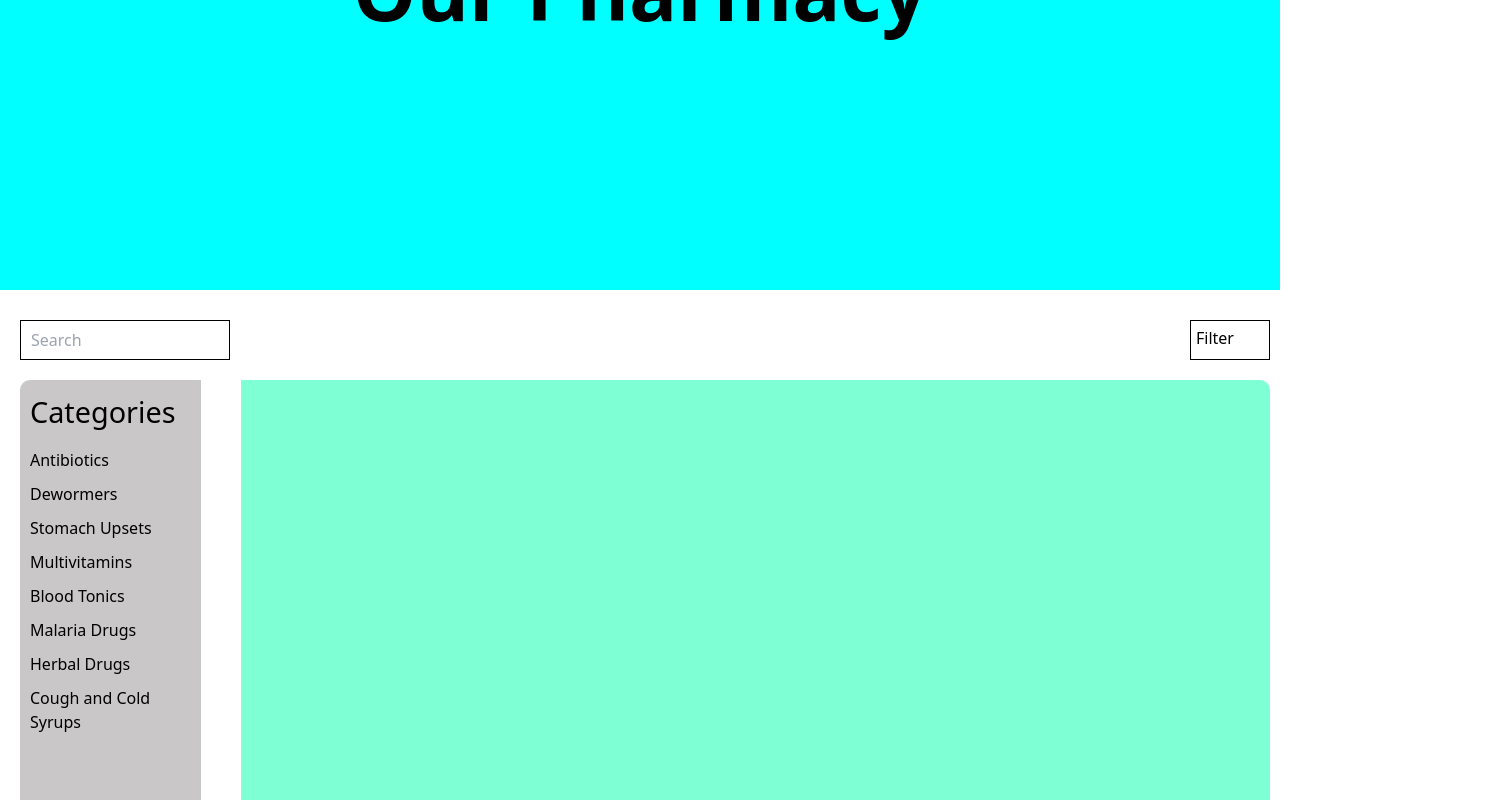
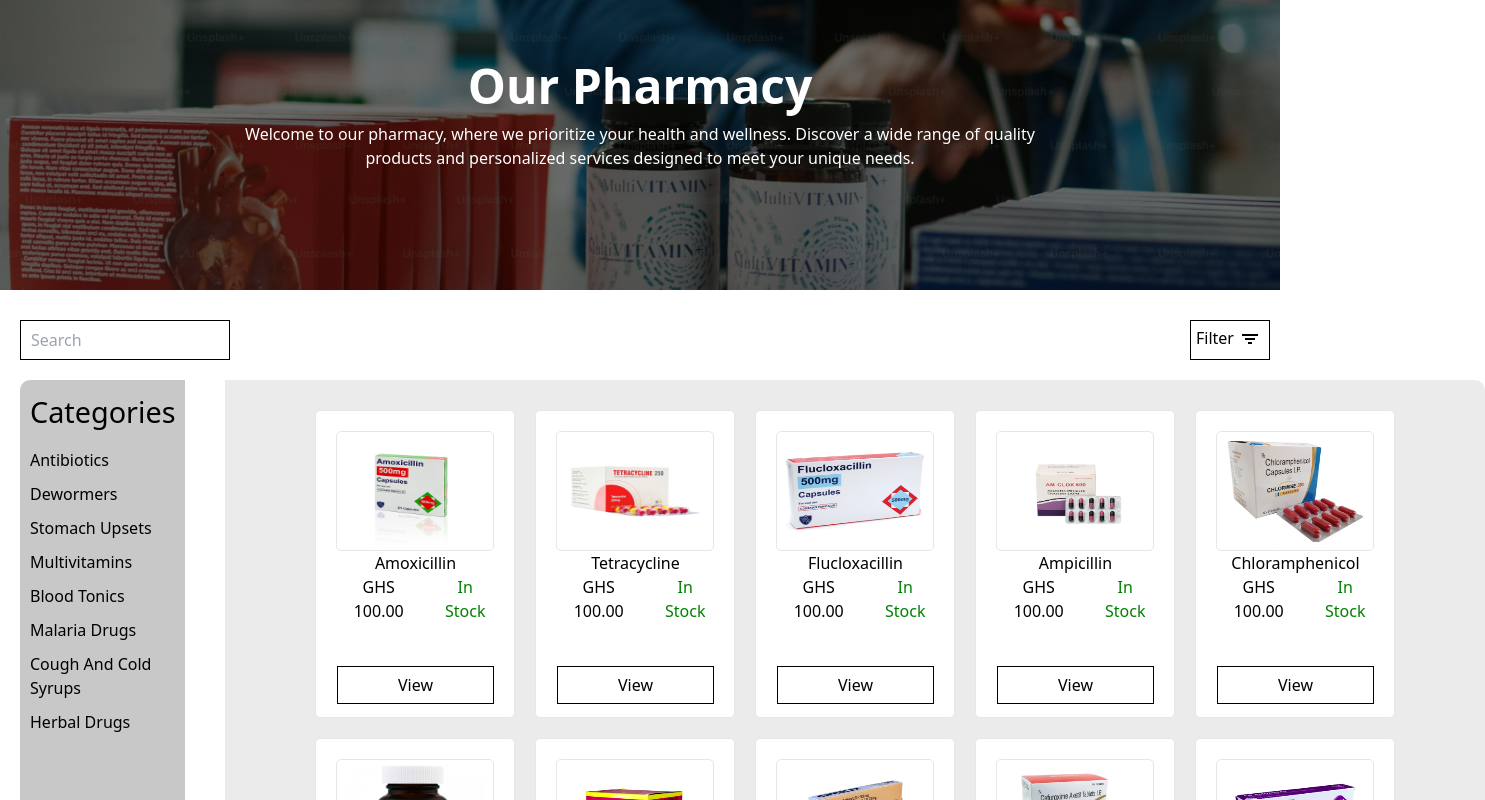
Before and after one commit to Kofidell4545/Kina-Pharmacy-Software, a React (Vite) app: page /our-pharmacy in a window 1280 px wide. Shown: the part 320-1120 px from the top of the page, 1485 px wide, since content can reach past the window. Built offline with nearby package versions, Linux system fonts and the light colour scheme.

Commit message:
Progress

```diff
--- a/src/pages/ourPharmacy/index.css
+++ b/src/pages/ourPharmacy/index.css
@@ -12,12 +12,26 @@
 
 .pharmacy-header {
     height: 45vh;
-    /* background-image:; */
-    background-color: aqua;
+    background-image: url("../../assets/pharmacy-header-bg.png");
+    background-size: cover;
+    background-position: center;
+    display: flex;
+    flex-direction: column;
+    justify-content: center;
+    align-items: center;
     text-align: center;
-    align-items: center;
-    font-size: 5rem;
+    color: #fff; /* Ensure text color is white for better visibility on the background */
+}
+
+.pharmacy-header h1 {
+    font-size: 3rem;
     font-weight: 900;
+    margin: 0; /* Remove default margin */
+}
+
+.pharmacy-header p {
+    font-size: 1.0rem; /* Adjust font size if needed */
+    margin: 0; /* Remove default margin */
 }
 
 .category-drugs-main {
@@ -27,7 +41,7 @@
 }
 
 .category-drugs-main hr {
-    border: 1px solid #636363;
+    border: 1px dashed #636363;
     margin: auto;
     width: 25%;
 }
@@ -51,6 +65,10 @@
     padding: 5px;
 }
 
+.filter button img {
+    margin-bottom: -7px;
+}
+
 
 .category-drug {
     margin: 20px 0 20px 0;
@@ -58,7 +76,7 @@
 }
 
 .category-drug .category {
-    background-color: rgb(201, 199, 199);
+    background-color: rgb(200, 200, 200);
     width: 27vh;
     height: 60vh;
     padding: 10px;
@@ -78,11 +96,12 @@
 }
 
 .category-drug .drugs {
-    background-color: aquamarine;
-    width: 100%;
+    background-color: rgb(235, 235, 235);
+    /* width: 170vh; */
     border-top-right-radius: 10px;
     border-bottom-right-radius: 10px;
     margin: 0 0 0 40px;
+    padding: 20px 80px;
 }
 
 .recommended {
@@ -98,3 +117,51 @@
     font-size: 1.7rem;
     font-weight: 700;
 }
+
+.drug-div {
+    border: 1px solid rgb(230, 230, 230);
+    margin: 10px;
+    background-color: #fff;
+    /* height: 270px; */
+    width: 200px;
+    text-align: center;
+    align-items: center;
+    padding: 20px;
+    border-radius: 5px;
+}
+
+.img-div img {
+    width: 170px;
+    height: 120px;
+    padding: 5px 8px;
+    border: 1px solid rgb(230, 230, 230);
+    border-radius: 5px;
+}
+
+.price-avail-div {
+    display: flex;
+    align-items: center;
+    gap: 15px; /* Adjust gap as needed */
+}
+
+.in-stock {
+    color: green;
+}
+
+.out-of-stock {
+    color: red;
+}
+
+.view-btn {
+    margin-top: 50px;
+}
+
+.view-btn a {
+    border: 1px solid #000;
+    padding: 7px 60px 7px 60px;
+    transition: 0.3s ease-in-out;
+}
+
+.view-btn a:hover {
+    background-color: rgb(230, 230, 230);
+}
--- a/src/pages/ourPharmacy/index.jsx
+++ b/src/pages/ourPharmacy/index.jsx
@@ -3,11 +3,21 @@ import React from 'react'
 // styles import
 import "./index.css"
 
+// icond import
+import filter from "../../assets/icons/filter.png"
+
+// Categories names
+import Data from './Categories'
+
+// Antibiotic drugs imports
+import AntibioticsData from './Drugs/Antibiotics'
+
 const OurPharmacy = () => {
   return (
     <div className='main-div'>
       <div className="pharmacy-header">
-        Our Pharmacy
+        <h1>Our Pharmacy</h1>
+        <p>Welcome to our pharmacy, where we prioritize your health and wellness. Discover a wide range of quality <br /> products and personalized services designed to meet your unique needs.</p>
       </div>
 
       <div className="category-drugs-main">
@@ -16,7 +26,7 @@ const OurPharmacy = () => {
             <input type="text" placeholder='Search' />
           </div>
           <div className='filter'>
-            <span>Filter</span>
+            <span>Filter <button><img src={filter} alt="" /></button></span>
           </div>
         </div>
 
@@ -25,30 +35,62 @@ const OurPharmacy = () => {
           <div className='category'>
             <h2>Categories</h2>
             <ul>
-              <li><a href="">Antibiotics</a> </li>
-              <li><a href="">Dewormers</a></li>
-              <li><a href="">Stomach Upsets</a></li>
-              <li><a href="">Multivitamins</a></li>
-              <li><a href="">Blood Tonics</a></li>
-              <li><a href="">Malaria Drugs</a></li>
-              <li><a href="">Herbal Drugs</a></li>
-              <li><a href="">Cough and Cold Syrups</a></li>
+              {Data.map(item => (
+                <li key={item.id}>
+                  <a href="">
+                    {item.category}
+                  </a>
+                </li>
+              ))}
             </ul>
           </div>
 
           {/* The drug under the category clicked should appear here */}
           <div className="drugs">
-
+            <table>
+              <tbody>
+                {AntibioticsData.map((item, index) => {
+                  if (index % 5 === 0) {
+                    return (
+                      <tr key={index}>
+                        {AntibioticsData.slice(index, index + 5).map((drug) => (
+                          <td key={drug.id}>
+                            <div className='drug-div'>
+                              <div className='img-div'>
+                                <img src={drug.image0} alt={drug.drugName} />
+                              </div>
+                              <div className="drug-name">
+                                <span>{drug.drugName}</span>
+                              </div>
+                              <div className='price-avail-div'>
+                                <span>{drug.price}</span>
+                                {drug.inStock ? (
+                                  <span className='in-stock'>In Stock</span>
+                                ) : (
+                                  <span className='out-of-stock'>Out of Stock</span>
+                                )}
+                              </div>
+                              <div className='view-btn'>
+                                <a href="">View</a>
+                              </div>
+                            </div>
+                          </td>
+                        ))}
+                      </tr>
+                    )
+                  }
+                  return null;
+                })}
+              </tbody>
+            </table>
           </div>
         </div>
         <hr />
 
         {/* Recommended drugs and products */}
         <div className="recommended">
-          <h1>Recommend Drugs</h1>
-
+          <h1>Recommended Drugs</h1>
         </div>
-
       </div>
     </div>
   )
```
